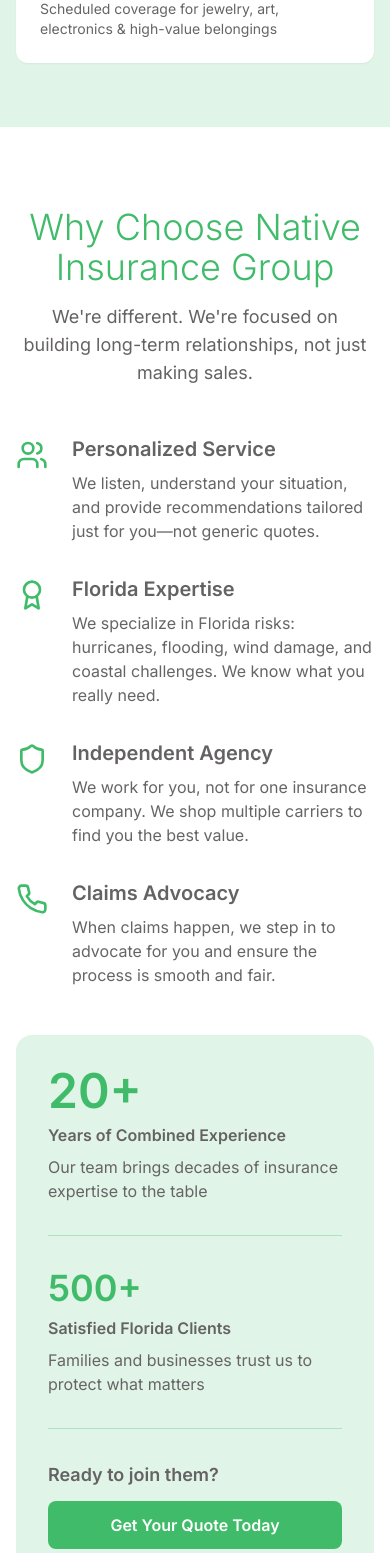
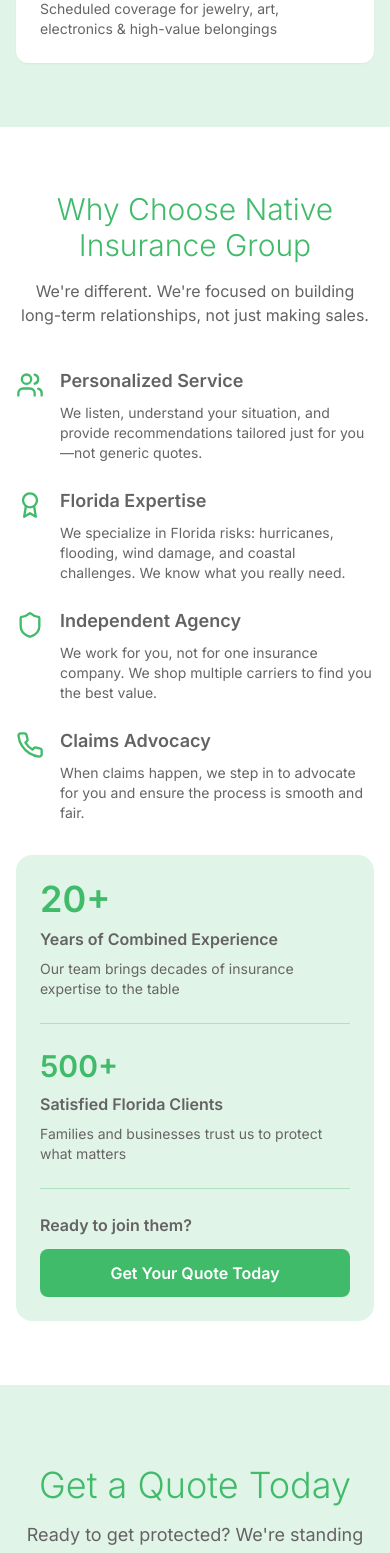
Before and after one commit to Millenium-AI/native, a React (Vite) app: page / in a window 390 px wide. Shown: the part 2860-4413 px from the top of the page. Built offline with nearby package versions, Linux system fonts and the light colour scheme; no server answers.

Commit message:
Refactor WhyNative section layout and styles

```diff
--- a/src/components/sections/WhyNative.tsx
+++ b/src/components/sections/WhyNative.tsx
@@ -5,63 +5,61 @@
   const { scrollToSection } = useScrollTo();
 
   return (
-    <section id="why-native" className="py-20 bg-white">
+    <section id="why-native" className="py-16 bg-white">
       <div className="max-w-7xl mx-auto px-4 sm:px-6 lg:px-8">
-        <h2 className="text-4xl font-light text-native-green mb-4 text-center">Why Choose Native Insurance Group</h2>
-        <p className="text-lg text-native-gray mb-12 text-center max-w-2xl mx-auto">
+        <h2 className="text-3xl sm:text-4xl font-light text-native-green mb-4 text-center">Why Choose Native Insurance Group</h2>
+        <p className="text-base sm:text-lg text-native-gray mb-10 text-center max-w-2xl mx-auto">
           We're different. We're focused on building long-term relationships, not just making sales.
         </p>
 
-        <div className="grid grid-cols-1 md:grid-cols-2 gap-12">
-          <div className="space-y-8">
-            <div className="flex gap-6">
-              <Users className="w-8 h-8 text-native-green flex-shrink-0 mt-1" />
+        <div className="grid grid-cols-1 md:grid-cols-2 gap-8 lg:gap-12">
+
+          {/* Left: feature list */}
+          <div className="space-y-6 sm:space-y-8">
+            <div className="flex gap-4 sm:gap-6">
+              <Users className="w-7 h-7 sm:w-8 sm:h-8 text-native-green flex-shrink-0 mt-1" />
               <div>
-                <h3 className="text-xl font-semibold text-native-gray mb-2">Personalized Service</h3>
-                <p className="text-native-gray-secondary">We listen, understand your situation, and provide recommendations tailored just for you—not generic quotes.</p>
+                <h3 className="text-lg sm:text-xl font-semibold text-native-gray mb-2">Personalized Service</h3>
+                <p className="text-native-gray-secondary text-sm sm:text-base">We listen, understand your situation, and provide recommendations tailored just for you—not generic quotes.</p>
               </div>
             </div>
-
-            <div className="flex gap-6">
-              <Award className="w-8 h-8 text-native-green flex-shrink-0 mt-1" />
+            <div className="flex gap-4 sm:gap-6">
+              <Award className="w-7 h-7 sm:w-8 sm:h-8 text-native-green flex-shrink-0 mt-1" />
               <div>
-                <h3 className="text-xl font-semibold text-native-gray mb-2">Florida Expertise</h3>
-                <p className="text-native-gray-secondary">We specialize in Florida risks: hurricanes, flooding, wind damage, and coastal challenges. We know what you really need.</p>
+                <h3 className="text-lg sm:text-xl font-semibold text-native-gray mb-2">Florida Expertise</h3>
+                <p className="text-native-gray-secondary text-sm sm:text-base">We specialize in Florida risks: hurricanes, flooding, wind damage, and coastal challenges. We know what you really need.</p>
               </div>
             </div>
-
-            <div className="flex gap-6">
-              <Shield className="w-8 h-8 text-native-green flex-shrink-0 mt-1" />
+            <div className="flex gap-4 sm:gap-6">
+              <Shield className="w-7 h-7 sm:w-8 sm:h-8 text-native-green flex-shrink-0 mt-1" />
               <div>
-                <h3 className="text-xl font-semibold text-native-gray mb-2">Independent Agency</h3>
-                <p className="text-native-gray-secondary">We work for you, not for one insurance company. We shop multiple carriers to find you the best value.</p>
+                <h3 className="text-lg sm:text-xl font-semibold text-native-gray mb-2">Independent Agency</h3>
+                <p className="text-native-gray-secondary text-sm sm:text-base">We work for you, not for one insurance company. We shop multiple carriers to find you the best value.</p>
               </div>
             </div>
-
-            <div className="flex gap-6">
-              <Phone className="w-8 h-8 text-native-green flex-shrink-0 mt-1" />
+            <div className="flex gap-4 sm:gap-6">
+              <Phone className="w-7 h-7 sm:w-8 sm:h-8 text-native-green flex-shrink-0 mt-1" />
               <div>
-                <h3 className="text-xl font-semibold text-native-gray mb-2">Claims Advocacy</h3>
-                <p className="text-native-gray-secondary">When claims happen, we step in to advocate for you and ensure the process is smooth and fair.</p>
+                <h3 className="text-lg sm:text-xl font-semibold text-native-gray mb-2">Claims Advocacy</h3>
+                <p className="text-native-gray-secondary text-sm sm:text-base">When claims happen, we step in to advocate for you and ensure the process is smooth and fair.</p>
               </div>
             </div>
           </div>
 
-          <div className="bg-native-mint-light rounded-2xl p-8 flex flex-col justify-center">
-            <div className="mb-8">
-              <p className="text-5xl font-bold text-native-green mb-2">20+</p>
+          {/* Right: stats + CTA */}
+          <div className="bg-native-mint-light rounded-2xl p-6 sm:p-8 flex flex-col justify-center">
+            <div className="mb-6 sm:mb-8">
+              <p className="text-4xl sm:text-5xl font-bold text-native-green mb-2">20+</p>
               <p className="text-native-gray font-semibold">Years of Combined Experience</p>
-              <p className="text-native-gray-secondary mt-2">Our team brings decades of insurance expertise to the table</p>
+              <p className="text-native-gray-secondary text-sm mt-2">Our team brings decades of insurance expertise to the table</p>
             </div>
-
-            <div className="mb-8 pt-8 border-t border-native-mint">
-              <p className="text-4xl font-bold text-native-green mb-2">500+</p>
+            <div className="mb-6 sm:mb-8 pt-6 sm:pt-8 border-t border-native-mint">
+              <p className="text-3xl sm:text-4xl font-bold text-native-green mb-2">500+</p>
               <p className="text-native-gray font-semibold">Satisfied Florida Clients</p>
-              <p className="text-native-gray-secondary mt-2">Families and businesses trust us to protect what matters</p>
+              <p className="text-native-gray-secondary text-sm mt-2">Families and businesses trust us to protect what matters</p>
             </div>
-
-            <div className="pt-8 border-t border-native-mint">
-              <p className="text-lg font-semibold text-native-gray mb-3">Ready to join them?</p>
+            <div className="pt-6 sm:pt-8 border-t border-native-mint">
+              <p className="text-base sm:text-lg font-semibold text-native-gray mb-3">Ready to join them?</p>
               <button
                 onClick={() => scrollToSection('contact')}
                 className="w-full px-6 py-3 bg-native-green text-white rounded-lg font-semibold hover:bg-native-green-secondary transition-colors"
@@ -70,6 +68,7 @@
               </button>
             </div>
           </div>
+
         </div>
       </div>
     </section>
```
